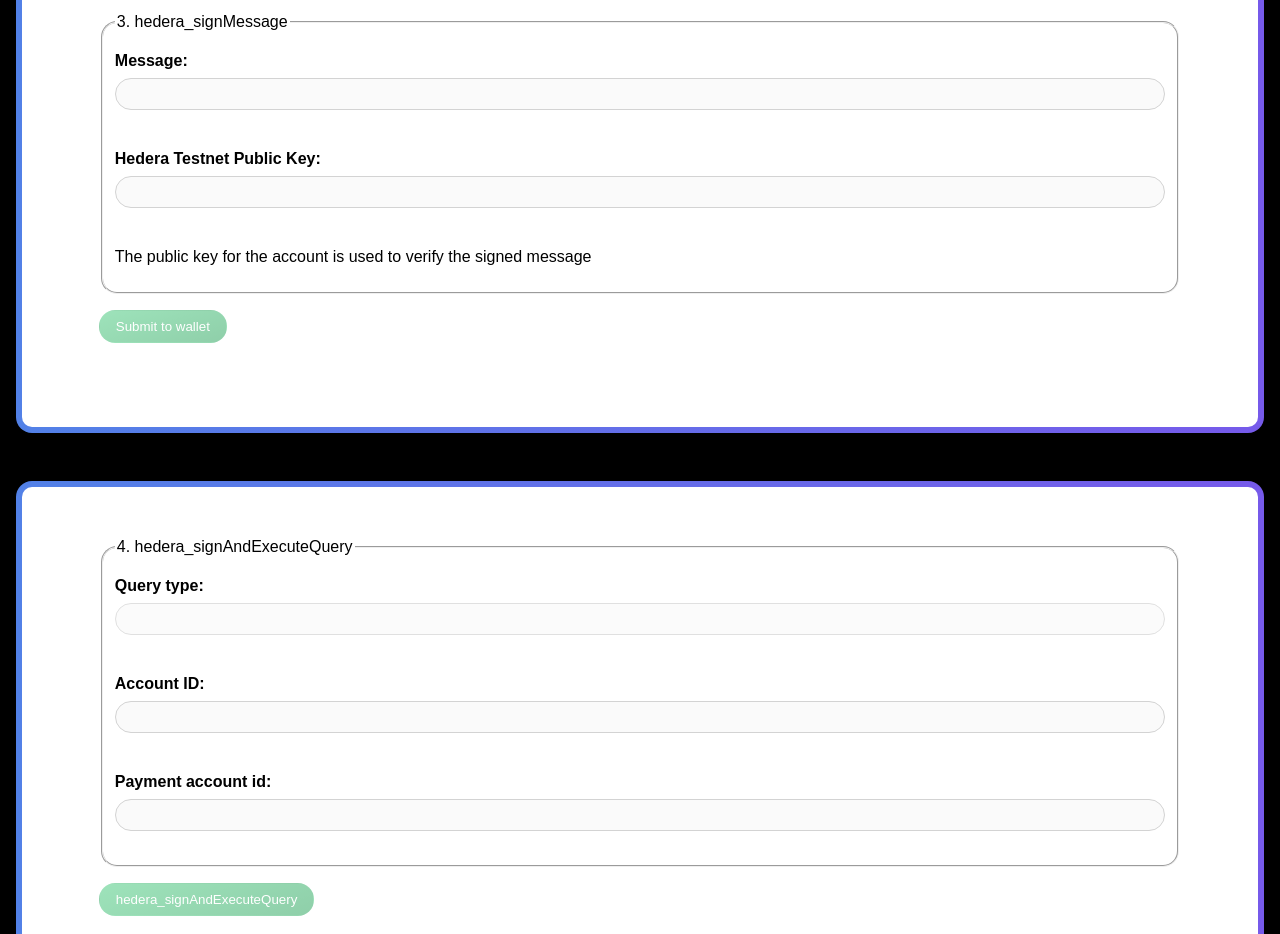
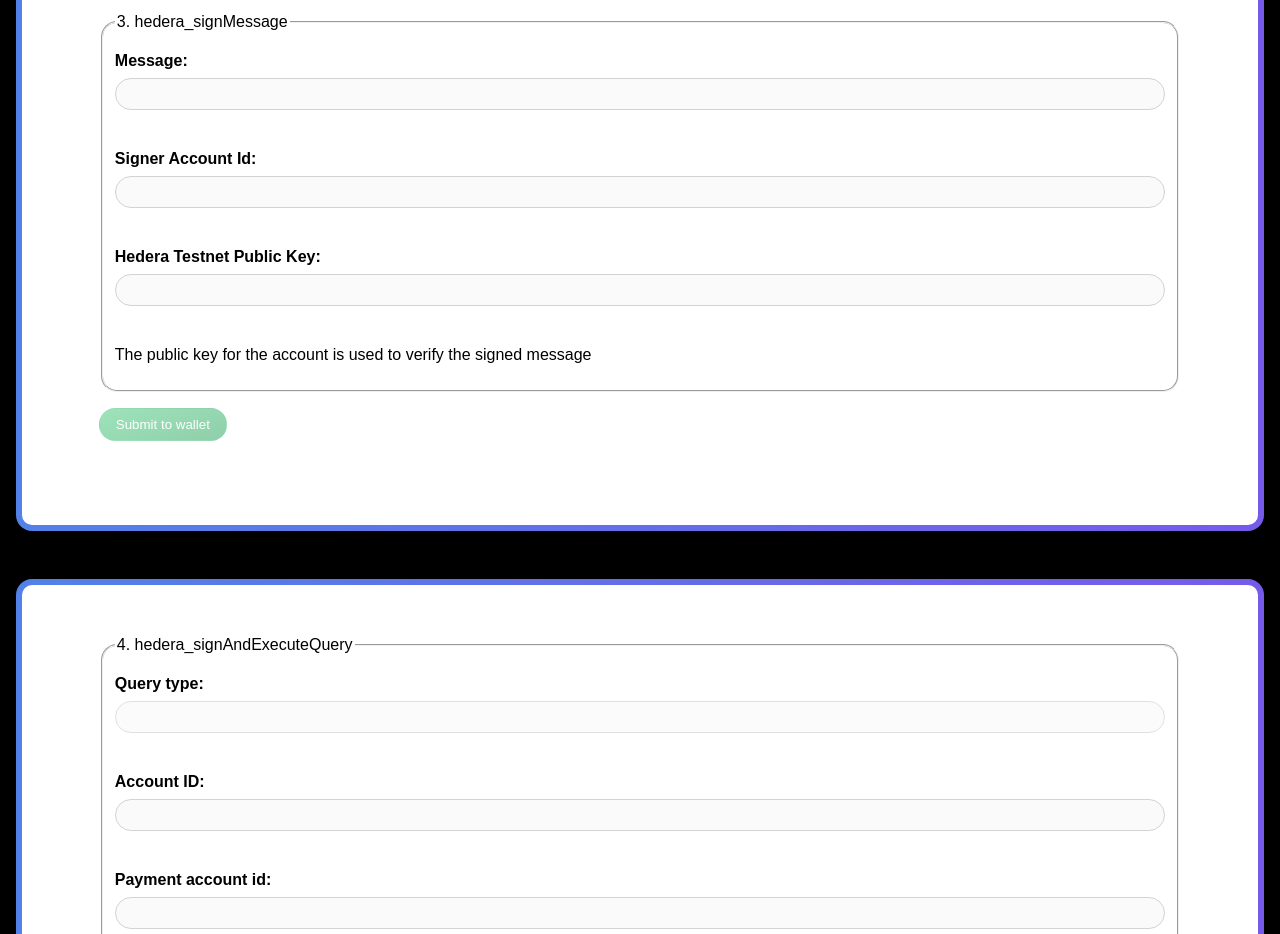
Before and after one commit to hgraph-io/hedera-walletconnect-utils, a website with bundled scripts: page src/examples/typescript/dapp/index.html in a window 1280 px wide. Shown: the part 2160-3094 px from the top of the page. Built offline with nearby package versions, Linux system fonts and the light colour scheme.

Commit message:
add field for sign message signerAccountId

```diff
--- a/src/examples/typescript/dapp/index.html
+++ b/src/examples/typescript/dapp/index.html
@@ -94,6 +94,10 @@
             <label
               >Message:
               <input name="sign-message" required />
+            </label>
+            <label
+              >Signer Account Id:
+              <input name="sign-message-from" required />
             </label>
             <label
               >Hedera Testnet Public Key:
--- a/src/examples/typescript/dapp/main.ts
+++ b/src/examples/typescript/dapp/main.ts
@@ -144,7 +144,7 @@
 async function hedera_signMessage(_: Event) {
   const message = getState('sign-message')
   const params: SignMessageParams = {
-    signerAccountId: 'hedera:testnet:' + getState('sign-from'),
+    signerAccountId: 'hedera:testnet:' + getState('sign-message-from'),
     message,
   }
 
```
